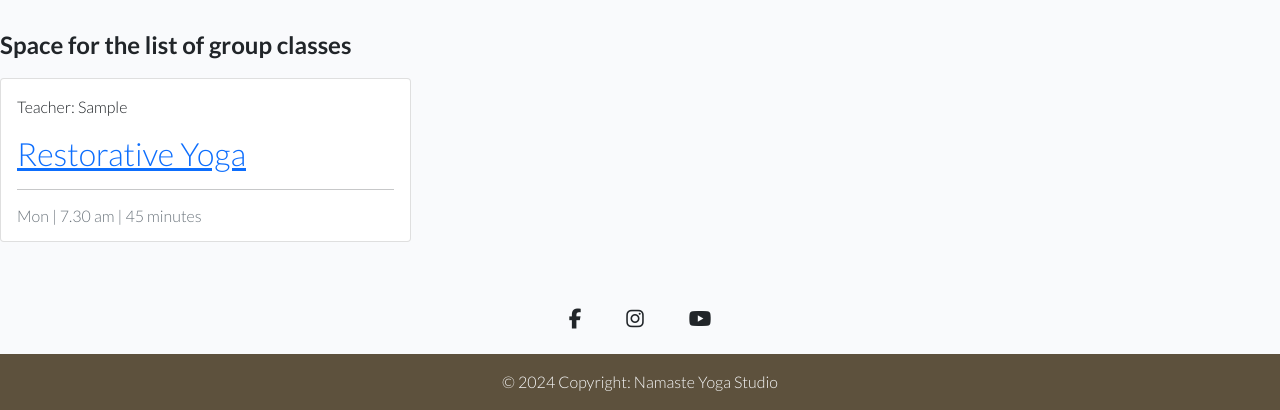
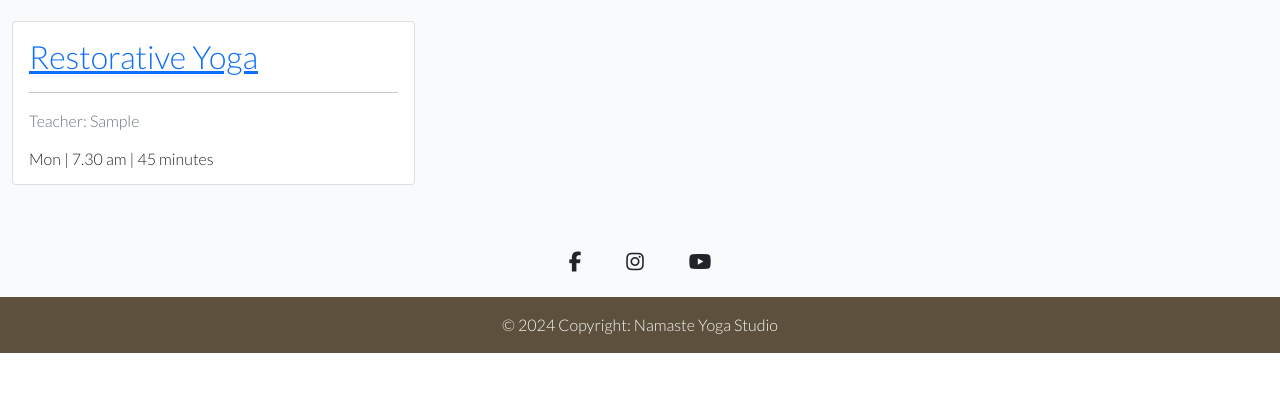
Before and after one commit to Agnieszka-21/namaste-django, a Django app: page /schedule/ in a window 1280 px wide. Shown: the part 632-1042 px from the top of the page. After the commit the page ends 985 px from the top, so only its background shows below. Run offline with Django 5.2, Linux system fonts and the light colour scheme; tables that the repository leaves empty hold one stand-in row (values such as "Sample post"); some libraries are stand-ins or nearby versions; some web fonts are replaced.

Commit message:
Develop the schedule_detail page to show relevant info for a chosen yoga class

```diff
--- a/schedule/templates/schedule/schedule_list.html
+++ b/schedule/templates/schedule/schedule_list.html
@@ -4,23 +4,18 @@
 
 {{ block.super }}
 
-<div class="col-12 mt-3 left">
-    <h4>Space for the list of group classes</h4>
+<div class="container-fluid col-12 mt-3 left">
     <div class="row">
-        {% for group_class in groupclass_list %}
-        <div class="col-md-4">
+        {% for groupclass in groupclass_list %}
+        <div class="col-md-6 col-lg-4">
             <div class="card mb-4">
                 <div class="card-body">
-                    <div class="image-container">
-                        <div class="image-flash">
-                            <p class="author">Teacher: {{ group_class.teacher }}</p>
-                        </div>
-                    </div>
-                    <a href="{% url 'schedule_detail' group_class.id %}" class="post-link">
-                        <h2 class="card-title">{{ group_class.title }}</h2>
+                    <a href="{% url 'schedule_detail' groupclass.id %}" class="post-link">
+                        <h2 class="card-title">{{ groupclass.title }}</h2>
                     </a>
                     <hr>
-                    <p class="card-text text-muted h6">{{ group_class.weekday }} | {{ group_class.start_time}} | {{ group_class.duration }}</p>
+                    <p class="text-muted">Teacher: {{ groupclass.teacher }}</p>
+                    <p class="card-text h6">{{ groupclass.weekday }} | {{ groupclass.start_time}} | {{ groupclass.duration }}</p>
                 </div>
             </div>
         </div>
--- a/schedule/urls.py
+++ b/schedule/urls.py
@@ -3,5 +3,6 @@ from . import views
 
 urlpatterns = [
     path('', views.GroupClassList.as_view(), name='class_schedule'),
-    path('detail/<str:id>/', views.schedule_detail, name='schedule_detail')
+    path('detail/<str:id>/', views.schedule_detail, name='schedule_detail'),
+    path('book_class/<str:id>/', views.book_class, name='book_class'),
 ]
--- a/schedule/views.py
+++ b/schedule/views.py
@@ -21,4 +21,12 @@ class GroupClassList(generic.ListView):
 def schedule_detail(request, id):
     queryset = GroupClass.objects.all()
     chosen_class = get_object_or_404(queryset, id=id)
-    return render(request, 'schedule/schedule_detail.html')
+    default_text = "No information"
+    context = {
+        'chosen_class': chosen_class,
+        'default_text': default_text,
+    }
+    return render(request, 'schedule/schedule_detail.html', context)
+
+def book_class(request, id):
+    pass
--- a/templates/base.html
+++ b/templates/base.html
@@ -1,6 +1,7 @@
 {% url 'home' as home_url %}
 {% url 'class_schedule' as schedule_url %}
 {% url 'schedule_detail' as schedule_detail_url %}
+{% url 'book_class' as book_class_url %}
 {% url 'profile' as profile_url %}
 {% url 'edit_profile' as edit_profile_url %}
 {% url 'error404' as error404_url %}
```
Also changed, not shown: schedule/templates/schedule/schedule_detail.html (+31 -20 lines).
